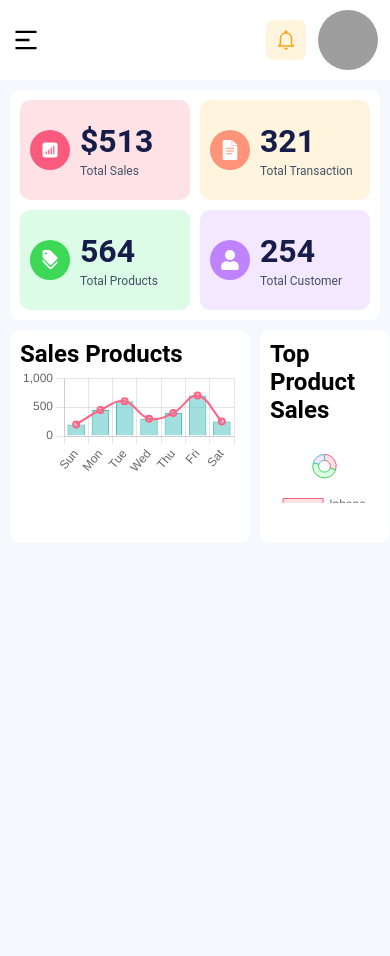
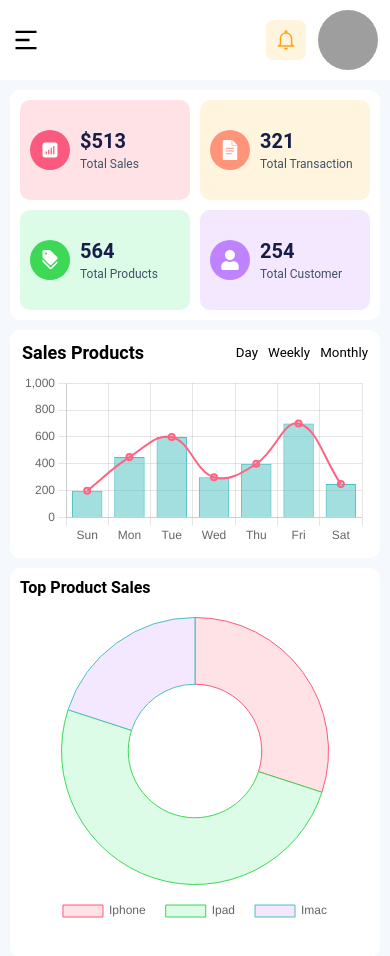
Before and after one commit to behzod-sharifjonov/auth-dashboard, a React (Vite) app: page /dashboard/analitic in a window 390 px wide. Shown: the top 956 px of the page. Before the commit the page ends 844 px from the top, so only its background shows below. Built offline with nearby package versions, Linux system fonts and the light colour scheme; grey boxes are pictures that could not be loaded.

Commit message:
media/chart

```diff
--- a/src/components/Charts/AnaliticChart/AnaliticChart.css
+++ b/src/components/Charts/AnaliticChart/AnaliticChart.css
@@ -1,7 +1,40 @@
-.revenue-chart{
+.revenue-chart {
     background-color: white;
     width: 65%;
-    padding: 10px;
+    padding: 12px;
     border-radius: 10px;
+    display: flex;
+    flex-direction: column;
+    justify-content: space-between;
+    gap: 10px;
     /* height: 400px; */
 }
+
+.revenue-chart-title {
+    display: flex;
+    justify-content: space-between;
+    align-items: center;
+}
+
+.revenue-chart-title h2{
+    font-size: 18px;
+}
+
+.revenue-btns {
+    display: flex;
+    gap: 10px;
+    align-items: center;
+}
+
+.revenue-btns button {
+    background-color: transparent;
+    border: none;
+}
+
+@media screen and (max-width:1030px) {}
+
+@media screen and (max-width:767px){
+    .revenue-chart{
+        width: 100%;
+    }
+}
--- a/src/components/Charts/AnaliticChart/AnaliticChart.jsx
+++ b/src/components/Charts/AnaliticChart/AnaliticChart.jsx
@@ -1,4 +1,4 @@
-import React from 'react';
+import React, { useState } from 'react';
 import { Bar } from 'react-chartjs-2';
 import { Chart as ChartJS, CategoryScale, LinearScale, BarElement, PointElement, LineElement, Title, Tooltip, Legend } from 'chart.js';
 import './AnaliticChart.css'
@@ -7,6 +7,7 @@ import './AnaliticChart.css'
 ChartJS.register(CategoryScale, LinearScale, BarElement, PointElement, LineElement, Title, Tooltip, Legend);
 
 const RevenueChart = () => {
+
     // Data for the chart
     const data = {
         labels: ['Sun', 'Mon', 'Tue', 'Wed', 'Thu', 'Fri', 'Sat'],
@@ -57,9 +58,19 @@ const RevenueChart = () => {
         },
     };
 
+
+
+
     return (
         <div className='revenue-chart'>
+            <div className="revenue-chart-title">
                 <h2>Sales Products</h2>
+                <div className="revenue-btns">
+                    <button>Day</button>
+                    <button>Weekly</button>
+                    <button>Monthly</button>
+                </div>
+            </div>
             <Bar data={data} options={options} />
         </div>
     );
--- a/src/components/Charts/Doughnut/Doughnut.css
+++ b/src/components/Charts/Doughnut/Doughnut.css
@@ -1,6 +1,25 @@
-.doughnut-chart{
+.doughnut-chart {
     background-color: white;
     width: 35%;
-    padding: 10px;
+    padding: 12px;
     border-radius: 10px;
 }
+
+.doughnut-chart h2{
+    font-size: 20px;
+}
+
+@media screen and (max-width:1030px) {
+    .doughnut-chart{
+        padding: 10px;
+    }
+    .doughnut-chart h2 {
+        font-size: 16px;
+    }
+}
+
+@media screen and (max-width:767px){
+    .doughnut-chart {
+        width: 100%;
+    }
+}
--- a/src/components/Charts/Doughnut/Doughnut.jsx
+++ b/src/components/Charts/Doughnut/Doughnut.jsx
@@ -49,8 +49,8 @@ const DoughnutChart = () => {
         },
         layout: {
             padding: {
-        top: 30,    // Add padding above the chart
-        bottom: 30, // Add padding below the chart
+                top: 20,
+                bottom: 20,
             },
         },
     };
--- a/src/components/DaliySales/DaliySales.css
+++ b/src/components/DaliySales/DaliySales.css
@@ -89,6 +89,11 @@
     .daliy-sales-card-icon>* {
         font-size: 20px;
     }
+
+    .daliy-sales-card-text h1{
+        font-size: 20px;
+    }
+
     .daliy-sales-card-text span{
         font-size: 12px;
     }
@@ -99,4 +104,8 @@
         display: grid;
         grid-template-columns: repeat(2, 1fr);
     }
+
+    .daliy-sales-card{
+        padding-left: 10px;
+    }
 }
--- a/src/views/Dashboard/Analitic/Analitic.css
+++ b/src/views/Dashboard/Analitic/Analitic.css
@@ -14,3 +14,10 @@
     justify-content: space-between;
     gap: 10px;
 }
+
+@media screen and (max-width:767px) {
+    .analitic-second-container{
+        display: grid;
+        grid-template-columns: repeat(1, 1fr);
+    }
+}
```
Lines whose indentation alone changed are shown as unchanged.
